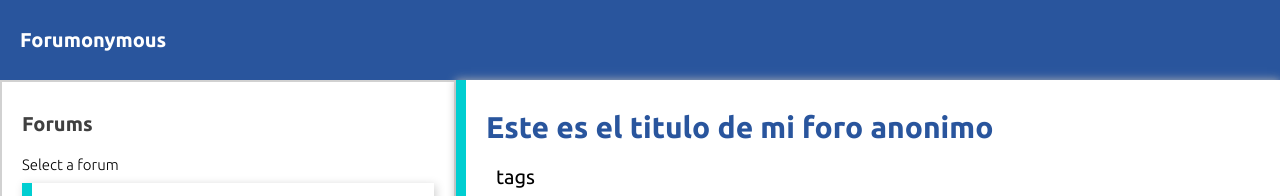
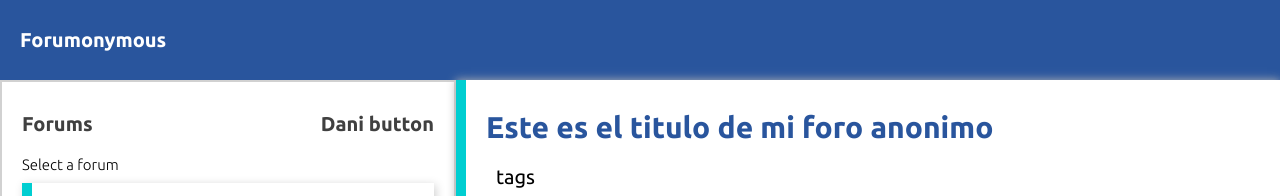
Before and after one commit to CybersecTeam/ForumFrontend, a React (Create React App) app: page / in a window 1280 px wide. Shown: the top 196 px of the page. Built offline with nearby package versions, Linux system fonts and the light colour scheme; no server answers.

Commit message:
dani button

```diff
--- a/src/Components/Forum/Forum.css
+++ b/src/Components/Forum/Forum.css
@@ -5,6 +5,12 @@
   text-align: left;
   font-size: 2rem;
   padding: 1rem 0rem;
+  display: flex;
+  justify-content: space-between;
+}
+
+.title_item {
+  width: fit-content;
 }
 .description {
   font-size: 1.5rem;
--- a/src/Components/Forum/ForumList.js
+++ b/src/Components/Forum/ForumList.js
@@ -21,7 +21,10 @@ function ForumList() {
   const renderedForumList = renderForumList();
   return (
     <div className="forumList">
-      <div className="title">Forums</div>
+      <div className="title">
+        <div className="title_item">Forums</div>
+        <div className="title_item">Dani button</div>
+      </div>
       <div className="description">Select a forum</div>
       {renderedForumList}
     </div>
```
